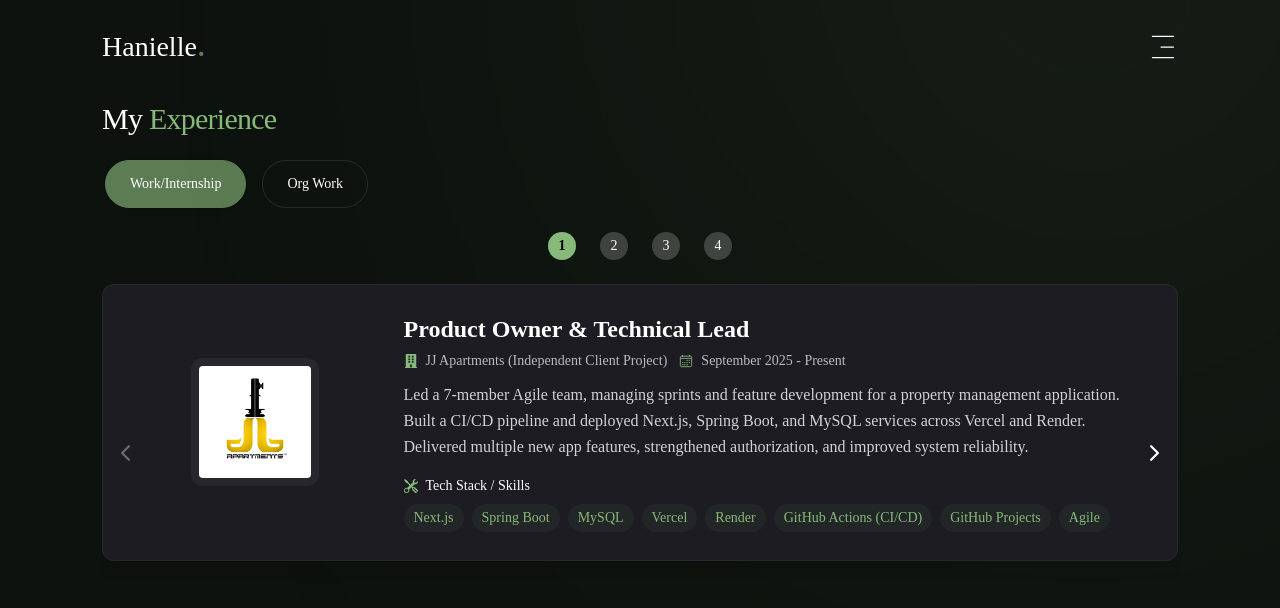
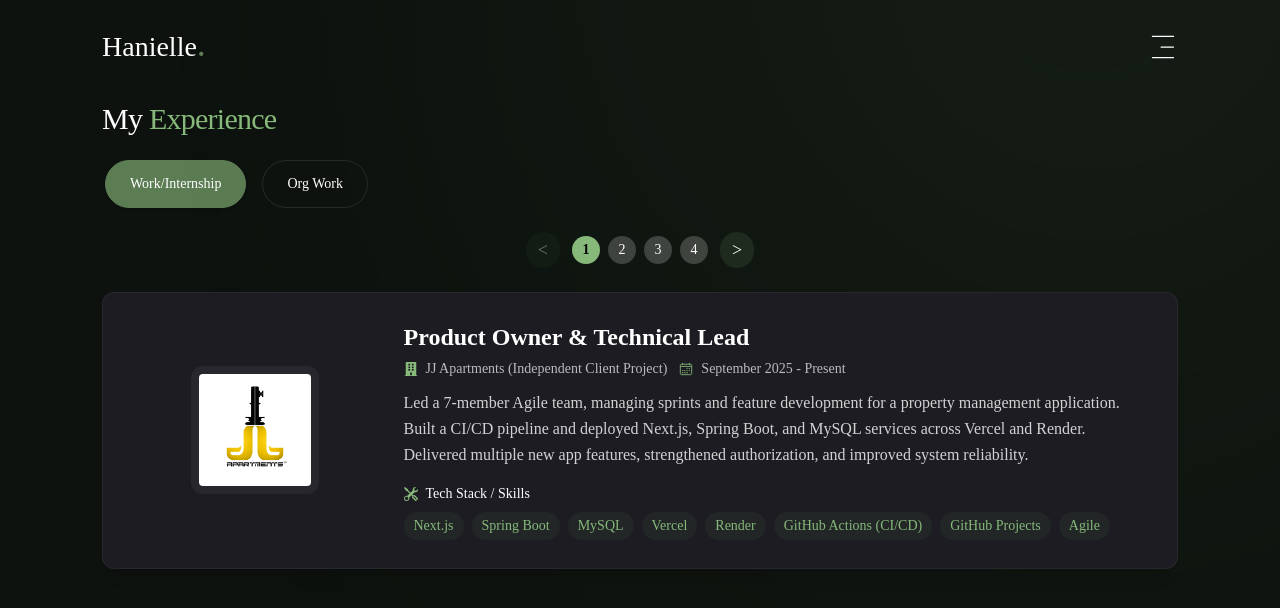
Before and after one commit to haniellejermayn/haniellejermayn-portfolio, a Next.js app: page /experience in a window 1280 px wide. Shown: the top 608 px of the page. Built offline with nearby package versions, Linux system fonts and the light colour scheme; a web font is replaced by a local one.

Commit message:
Update experience pagination

```diff
--- a/src/app/experience/page.jsx
+++ b/src/app/experience/page.jsx
@@ -1,13 +1,12 @@
 "use client";
 
 import { motion } from "framer-motion";
-import { useState, useEffect } from "react";
+import { useState, useEffect, useRef } from "react";
 
 // Swiper
 import { Swiper, SwiperSlide } from "swiper/react";
-import { Pagination, Navigation } from "swiper/modules";
+import { Navigation } from "swiper/modules";
 import "swiper/css";
-import "swiper/css/pagination";
 import "swiper/css/navigation";
 
 import { Tabs, TabsContent, TabsList, TabsTrigger } from "@/components/ui/tabs";
@@ -118,17 +117,44 @@ const experience = [
 
 const categories = ["Work/Internship", "Org Work"];
 
+const MAX_VISIBLE = 5; // max numbered bullets visible
+
 const Experience = () => {
   const [swiperKey, setSwiperKey] = useState(0);
+  // track active slide per category index
+  const [activeIndexes, setActiveIndexes] = useState({});
+  // hold swiper instances per category index
+  const swiperRefs = useRef({});
 
   useEffect(() => {
-    // Wait for Framer Motion animation to complete (2.4s + 0.4s = 2.8s)
     const timer = setTimeout(() => {
-      setSwiperKey(1); // Force Swiper to re-initialize
+      setSwiperKey(1);
     }, 3000);
-
     return () => clearTimeout(timer);
   }, []);
+
+  // helper: compute visible window [start, end] of bullet indices
+  const getVisibleRange = (count, active) => {
+    if (count <= MAX_VISIBLE) return [0, count - 1];
+    let start = active - Math.floor(MAX_VISIBLE / 2);
+    if (start < 0) start = 0;
+    if (start + MAX_VISIBLE - 1 > count - 1) start = count - MAX_VISIBLE;
+    const end = start + MAX_VISIBLE - 1;
+    return [start, end];
+  };
+
+  useEffect(() => {
+    Object.keys(activeIndexes).forEach((i) => {
+      const swiperInstance = document
+        .querySelector(`.swiper-pagination-${i}`)
+        ?.closest(".swiper")?.swiper;
+
+      if (swiperInstance) {
+        swiperInstance.pagination.render();
+        swiperInstance.pagination.update();
+      }
+    });
+  }, [activeIndexes]);
 
   return (
     <motion.section
@@ -140,17 +166,14 @@ const Experience = () => {
       className="min-h-screen flex items-start py-0"
     >
       <div className="container mx-auto w-full h-screen flex flex-col mt-2 2xl:justify-center">
-        {/* Header */}
         <h2 className="h2 mb-2 text-3xl lg:text-4xl font-bold">
           My <span className="text-accent-light">Experience</span>
         </h2>
 
-        {/* Tabs */}
         <Tabs
           defaultValue={categories[0]}
           className="w-full flex flex-col gap-2"
         >
-          {/* Tabs List */}
           <TabsList className="max-h-[80px] flex flex-wrap justify-center items-center gap-4 h-full mb-0">
             {categories.map((category) => (
               <TabsTrigger
@@ -165,51 +188,98 @@ const Experience = () => {
             ))}
           </TabsList>
 
-          {/* Tabs Content with Scrollable Container */}
           <div className="h-[65vh] scrollbar scrollbar-thumb-accent scrollbar-track-accent/5 overflow-y-scroll xl:overflow-y-visible">
-            {categories.map((category, index) => (
+            {categories.map((category, index) => {
+              const slides = experience.filter(
+                (item) => item.category === category
+              );
+              const slidesCount = slides.length;
+              const active = activeIndexes[index] ?? 0;
+              const [start, end] = getVisibleRange(slidesCount, active);
+
+              return (
                 <TabsContent key={category} value={category} className="mt-0">
-                {/* Unique pagination per category */}
-                <div
-                  className={`swiper-pagination-${index} flex justify-center items-center gap-4 mb-6`}
-                ></div>
+                  {/* Pagination row with prev, bullets, next */}
+                  <div className="flex justify-center items-center mb-6">
+                    <div className="flex items-center gap-3">
+                      {/* Prev */}
+                      <button
+                        onClick={() => swiperRefs.current[index]?.slidePrev()}
+                        disabled={active === 0}
+                        className={`text-lg px-3 py-1 rounded-full bg-accent/20 text-white hover:bg-accent/40 transition-all disabled:opacity-40 disabled:cursor-not-allowed`}
+                      >
+                        &lt;
+                      </button>
+
+                      {/* Bullets (custom, React-rendered) */}
+                      <div className="flex items-center justify-center gap-2">
+                        {start > 0 && (
+                          <span className="text-white/50 select-none px-1">
+                            ...
+                          </span>
+                        )}
+                        {Array.from({ length: end - start + 1 }, (_, i) => {
+                          const slideIndex = start + i;
+                          return (
+                            <motion.button
+                              key={slideIndex}
+                              onClick={() =>
+                                swiperRefs.current[index]?.slideTo(slideIndex)
+                              }
+                              className={`w-7 h-7 rounded-full flex items-center justify-center text-sm transition-all
+                                ${
+                                  slideIndex === active
+                                    ? "bg-accent-light text-black font-semibold"
+                                    : "bg-white/20 text-white"
+                                }`}
+                              layout
+                            >
+                              {slideIndex + 1}
+                            </motion.button>
+                          );
+                        })}
+                        {end < slidesCount - 1 && (
+                          <span className="text-white/50 select-none px-1">
+                            ...
+                          </span>
+                        )}
+                      </div>
+
+                      {/* Next */}
+                      <button
+                        onClick={() => swiperRefs.current[index]?.slideNext()}
+                        disabled={
+                          active === slidesCount - 1 || slidesCount === 0
+                        }
+                        className={`text-lg px-3 py-1 rounded-full bg-accent/20 text-white hover:bg-accent/40 transition-all disabled:opacity-40 disabled:cursor-not-allowed`}
+                      >
+                        &gt;
+                      </button>
+                    </div>
+                  </div>
 
                   <Swiper
                     key={`swiper-${category}-${swiperKey}`}
-                  modules={[Pagination, Navigation]}
-                  pagination={{
-                    clickable: true,
-                    el: `.swiper-pagination-${index}`,
-                    renderBullet: function (index, className) {
-                      return (
-                        '<span class="' +
-                        className +
-                        '">' +
-                        (index + 1) +
-                        "</span>"
-                      );
-                    }
-                  }}
-                  navigation={{
-                    prevEl: ".swiper-button-prev",
-                    nextEl: ".swiper-button-next"
-                  }}
+                    modules={[Navigation]}
+                    navigation={false}
                     spaceBetween={30}
                     slidesPerView={1}
-                  className={`pb-4 ${
-                    experience.filter((item) => item.category === category)
-                      .length > 1
-                      ? "cursor-grab active:cursor-grabbing"
-                      : ""
-                  }`}
+                    className={`pb-4 ${slidesCount > 1 ? "cursor-grab active:cursor-grabbing" : ""}`}
+                    onSlideChange={(swiper) => {
+                      setActiveIndexes((prev) => ({
+                        ...prev,
+                        [index]: swiper.activeIndex
+                      }));
+                    }}
+                    onInit={(swiper) => {
+                      swiperRefs.current[index] = swiper;
+                      setActiveIndexes((prev) => ({ ...prev, [index]: 0 }));
+                    }}
                   >
-                  {experience
-                    .filter((item) => item.category === category)
-                    .map((item) => (
+                    {slides.map((item) => (
                       <SwiperSlide key={item.id}>
                         <div className="flex items-center justify-center bg-[#1c1c22] rounded-xl p-6 lg:p-7 shadow-lg border border-white/5 overflow-hidden">
                           <div className="flex flex-col lg:flex-row gap-6">
-                            {/* Left Column - Logo */}
                             <div className="lg:w-1/4 lg:flex-col lg:items-center flex justify-center items-start">
                               <div className="w-28 h-28 lg:w-32 lg:h-32 relative rounded-xl overflow-hidden bg-white/5 p-3">
                                 <Image
@@ -221,7 +291,6 @@ const Experience = () => {
                               </div>
                             </div>
 
-                            {/* Right Column - Details */}
                             <div className="lg:w-3/4">
                               <h3 className="text-xl lg:text-2xl font-bold text-white mb-2">
                                 {item.title}
@@ -258,9 +327,9 @@ const Experience = () => {
                                   </div>
 
                                   <div className="flex flex-wrap gap-2">
-                                    {item.tech.map((tech, index) => (
+                                    {item.tech.map((tech, idx) => (
                                       <span
-                                        key={index}
+                                        key={idx}
                                         className="bg-accent/10 text-accent-light px-2.5 py-1 rounded-full text-xs lg:text-sm"
                                       >
                                         {tech}
@@ -274,55 +343,35 @@ const Experience = () => {
                         </div>
                       </SwiperSlide>
                     ))}
-
-                  {/* Custom Navigation */}
-                  <div className="flex justify-between absolute top-1/2 -translate-y-1/2 w-full z-10 px-4">
-                    <button className="swiper-button-prev w-10 h-10 rounded-full bg-accent/20 hover:bg-accent/40 flex items-center justify-center text-white transition-all">
-                      <svg
-                        xmlns="http://www.w3.org/2000/svg"
-                        width="24"
-                        height="24"
-                        viewBox="0 0 24 24"
-                        fill="none"
-                        stroke="currentColor"
-                        strokeWidth="2"
-                        strokeLinecap="round"
-                        strokeLinejoin="round"
-                      >
-                        <path d="m15 18-6-6 6-6" />
-                      </svg>
-                    </button>
-                    <button className="swiper-button-next w-10 h-10 rounded-full bg-accent/20 hover:bg-accent/40 flex items-center justify-center text-white transition-all">
-                      <svg
-                        xmlns="http://www.w3.org/2000/svg"
-                        width="24"
-                        height="24"
-                        viewBox="0 0 24 24"
-                        fill="none"
-                        stroke="currentColor"
-                        strokeWidth="2"
-                        strokeLinecap="round"
-                        strokeLinejoin="round"
-                      >
-                        <path d="m9 18 6-6-6-6" />
-                      </svg>
-                    </button>
-                  </div>
                   </Swiper>
                 </TabsContent>
-            ))}
+              );
+            })}
           </div>
         </Tabs>
       </div>
 
       {/* Custom Styles */}
       <style jsx global>{`
-        [class*="swiper-pagination-"] {
-          width: 100%;
+        .swiper-pagination {
           display: flex;
+          align-items: center;
           justify-content: center;
-          padding: 0;
-          z-index: 10;
+          gap: 0.4rem;
+          transition: all 0.3s ease-in-out;
+        }
+
+        .swiper-pagination-bullet {
+          opacity: 0.6;
+          transform: scale(0.9);
+          transition: all 0.3s ease-in-out;
+        }
+
+        .swiper-pagination-bullet-active {
+          opacity: 1;
+          transform: scale(1.2);
+          font-weight: 600;
+          color: white;
         }
 
         .swiper-pagination-bullet {
@@ -347,17 +396,6 @@ const Experience = () => {
           font-weight: 600;
         }
 
-        .swiper-button-prev,
-        .swiper-button-next {
-          background: none;
-          color: white;
-        }
-
-        .swiper-button-prev:after,
-        .swiper-button-next:after {
-          display: none;
-        }
-
         @media (max-width: 640px) {
           .swiper-button-prev,
           .swiper-button-next {
@@ -365,15 +403,13 @@ const Experience = () => {
           }
         }
 
-        /* Hide scrollbar on mobile devices */
         @media (max-width: 1279px) {
           .scrollbar {
-            scrollbar-width: none; /* Firefox */
-            -ms-overflow-style: none; /* IE and Edge */
+            scrollbar-width: none;
+            -ms-overflow-style: none;
           }
-
           .scrollbar::-webkit-scrollbar {
-            display: none; /* Chrome, Safari, Opera */
+            display: none;
           }
         }
       `}</style>
```
Lines whose indentation alone changed are shown as unchanged.
